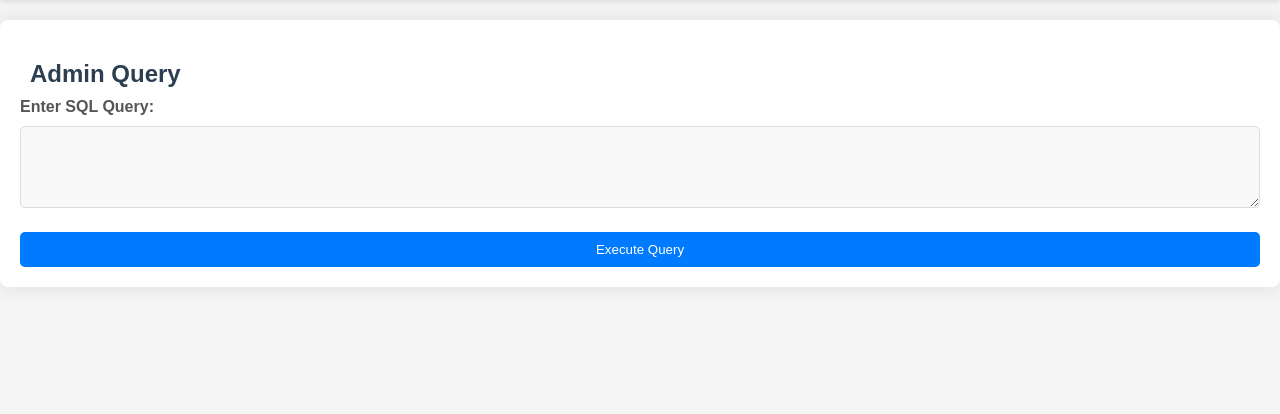
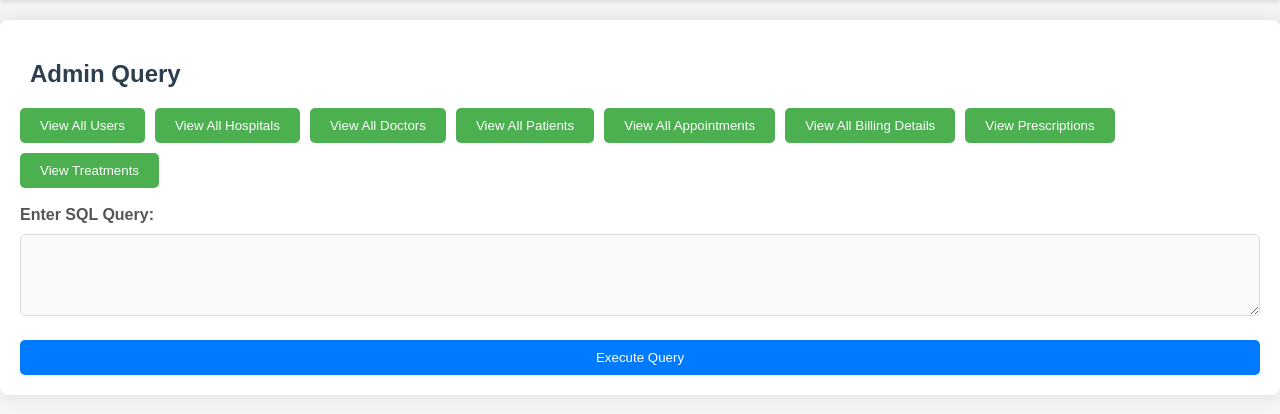
Before and after one commit to FloppyTech1/COMP4990, a PHP site: page /admin_dashboard.php in a window 1280 px wide. Shown: the part 134-548 px from the top of the page. Run offline with PHP 8.4, Linux system fonts and the light colour scheme; the visitor is signed in with stand-in values (Sample User, id 1).

Commit message:
Add files via upload

```diff
--- a/admin_dashboard.php
+++ b/admin_dashboard.php
@@ -13,7 +13,7 @@ if ($_SERVER['REQUEST_METHOD'] === 'POST') {
     $sqlQuery = $_POST['sql_query'];
 
     if (!empty($sqlQuery)) {
-        $mysqli = new mysqli("localhost", "root", "MyNewPass", "main_db");
+        $mysqli = new mysqli("localhost", "root", "MyNewPass", "dw_db");
 
         if ($mysqli->connect_error) {
             die("Connection failed: " . $mysqli->connect_error);
@@ -70,6 +70,17 @@ if ($_SERVER['REQUEST_METHOD'] === 'POST') {
 <section>
     <div class="query-section">
         <h2>Admin Query</h2>
+        <div class="quick-actions">
+            <button onclick="executeQuickAction('SELECT * FROM UserDim')">View All Users</button>
+            <button onclick="executeQuickAction('SELECT * FROM HospitalDim')">View All Hospitals</button>
+            <button onclick="executeQuickAction('SELECT * FROM UserDim WHERE user_type = \'Doctor\'')">View All Doctors</button>
+            <button onclick="executeQuickAction('SELECT * FROM UserDim WHERE user_type = \'Patient\'')">View All Patients</button>
+            <button onclick="executeQuickAction('SELECT * FROM AppointmentDim')">View All Appointments</button>
+            <button onclick="executeQuickAction('SELECT * FROM BillingDim')">View All Billing Details</button>
+            <button onclick="executeQuickAction('SELECT * FROM PrescriptionDim')">View Prescriptions</button>
+            <button onclick="executeQuickAction('SELECT * FROM TreatDim')">View Treatments</button>
+        </div>
+        <br>
         <form method="post" action="admin_dashboard.php">
             <label for="sql_query">Enter SQL Query:</label>
             <textarea name="sql_query" rows="4" cols="50" required></textarea>
@@ -108,5 +119,12 @@ if ($_SERVER['REQUEST_METHOD'] === 'POST') {
     </div>
 </section>
 
+<script>
+    function executeQuickAction(sqlQuery) {
+        document.querySelector('textarea[name="sql_query"]').value = sqlQuery;
+        document.querySelector('form').submit();
+    }
+</script>
+
 </body>
 </html>
--- a/analytics.php
+++ b/analytics.php
@@ -95,7 +95,6 @@ $result_demographics_by_age = $mysqli_dw->query($query_demographics_by_age);
     <a class="nav-link" href="logout.php">Logout <i class="material-icons">exit_to_app</i></a>
 </nav>
 <section>
-    <h2>Appointment Trends</h2>
     <div class="data-container">
         <h3>Appointments by Type</h3>
         <?php
--- a/employee_dashboard.php
+++ b/employee_dashboard.php
@@ -132,6 +132,7 @@ $result->close();
             echo '<p>Date: ' . $appointmentRow['AppointmentDate'] . '</p>';
             echo '<p>Status: ' . $appointmentRow['Status'] . '</p>';
             echo '<p>Room: ' . $appointmentRow['Room'] . '</p>';
+            echo '<p>Patient ID: ' . $appointmentRow['PatientID'] . '</p>';
             echo '</div>';
         }
 
--- a/stylesadmin.css
+++ b/stylesadmin.css
@@ -155,3 +155,24 @@ header img {
 .data-container table tr:hover {
   background-color: #e2e2e2;
 }
+
+.quick-actions {
+  margin-top: 20px;
+  display: flex;
+  flex-wrap: wrap;
+  gap: 10px;
+}
+
+.quick-actions button {
+  padding: 10px 20px;
+  background-color: #4caf50;
+  color: white;
+  border: none;
+  border-radius: 5px;
+  cursor: pointer;
+  transition: background-color 0.3s ease;
+}
+
+.quick-actions button:hover {
+  background-color: #45a049;
+}
--- a/view_appointments.php
+++ b/view_appointments.php
@@ -176,6 +176,7 @@ $mysqli_dw_db->close();
             echo '<p>Date: ' . $currentAppointmentRow['AppointmentDate'] . '</p>';
             echo '<p>Status: ' . $currentAppointmentRow['Status'] . '</p>';
             echo '<p>Room: ' . $currentAppointmentRow['Room'] . '</p>';
+            echo '<p>Patient ID: ' . $currentAppointmentRow['PatientID'] . '</p>';
             echo '</div>';
         }
         ?>
@@ -195,6 +196,7 @@ $mysqli_dw_db->close();
             echo '<p>Date: ' . $pastAppointmentRow['AppointmentDate'] . '</p>';
             echo '<p>Status: ' . $pastAppointmentRow['Status'] . '</p>';
             echo '<p>Room: ' . $pastAppointmentRow['Room'] . '</p>';
+            echo '<p>Patient ID: ' . $pastAppointmentRow['PatientID'] . '</p>';
             echo '</div>';
         }
         ?>
```
